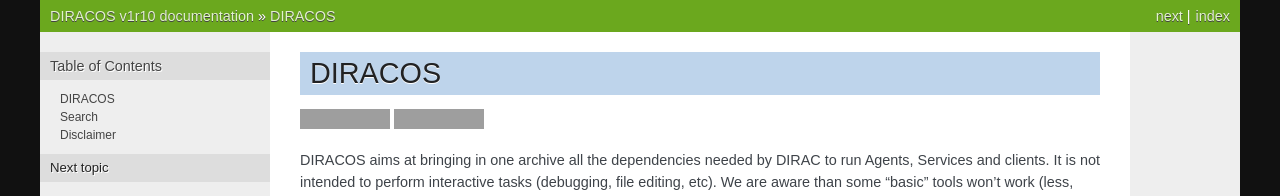
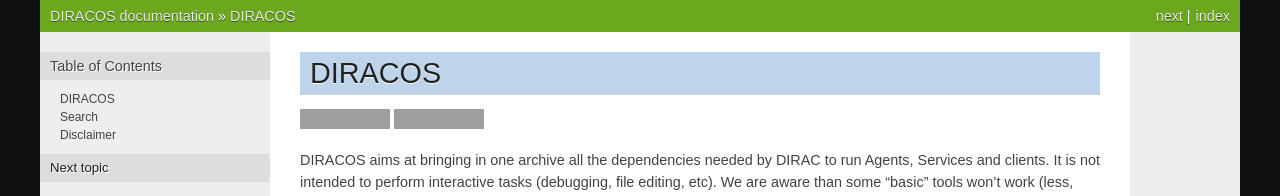
Before and after one commit to DIRACGrid/DIRACOS, a Sphinx documentation site: the page built from docs/source/index.rst, in a window 1280 px wide and 900 px high. Shown: the top 196 px of the window. Built offline with Sphinx 7.4.7, drawn with Linux system fonts in a browser that asks for light colours; some of the changed text lies outside the part shown; grey boxes are pictures that could not be loaded.

Commit message:
Docs: remove version from conf.py

```diff
--- a/docs/source/conf.py
+++ b/docs/source/conf.py
@@ -26,7 +26,7 @@
 # The short X.Y version
 version = u''
 # The full version, including alpha/beta/rc tags
-release = u'v1r10'
+release = u''
 
 
 # -- General configuration ---------------------------------------------------
```
